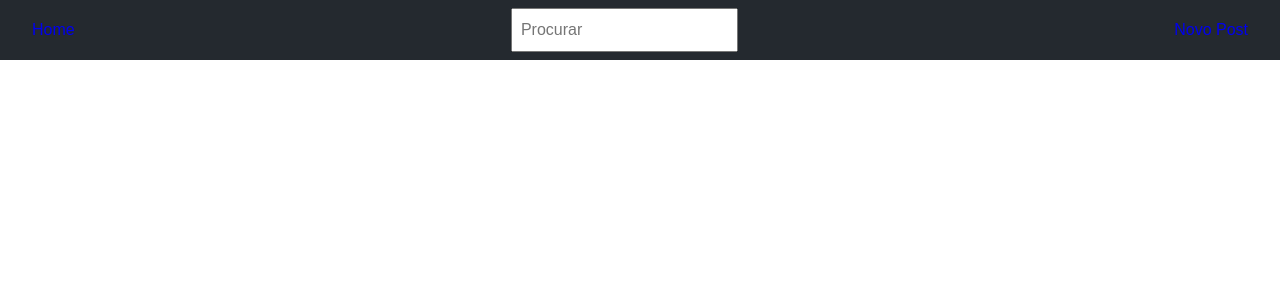
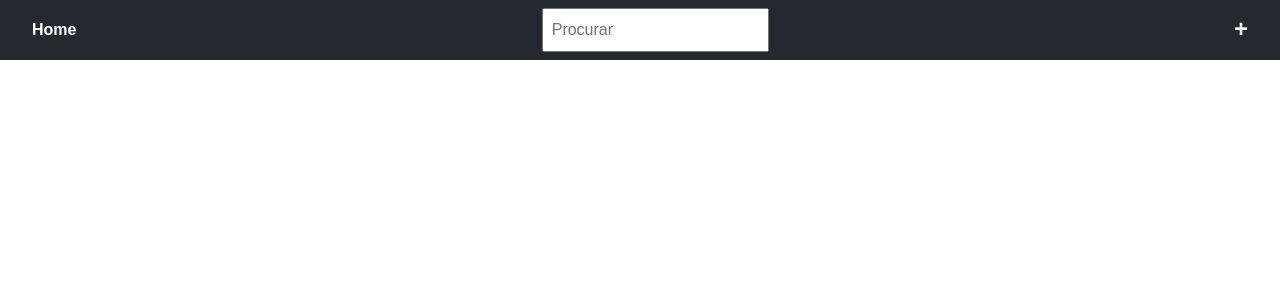
Before and after one commit to Mulleriano/blog, a Vue app: page / in a window 1280 px wide. Shown: the top 300 px of the page. Built offline with nearby package versions, Linux system fonts and the light colour scheme.

Commit message:
Estilizando link de adicionar post

```diff
--- a/src/App.vue
+++ b/src/App.vue
@@ -22,7 +22,7 @@ export default {
     <RouterLink to="/">Home</RouterLink>
     <input class="search" v-model="search" placeholder="Procurar" />
     <nav>
-      <RouterLink to="/create">Novo Post</RouterLink>
+      <RouterLink title="Novo Post" class="fSizeLarge" to="/create">+</RouterLink>
     </nav>
   </header>
 
@@ -44,6 +44,14 @@ header {
   color: #fff;
 }
 
+a {
+  color: #fff;
+  font-weight: bold;
+  text-decoration: none;
+}
+a:hover {
+  opacity: 0.7;
+}
 
 .search {
   padding: 0.5rem;
```
